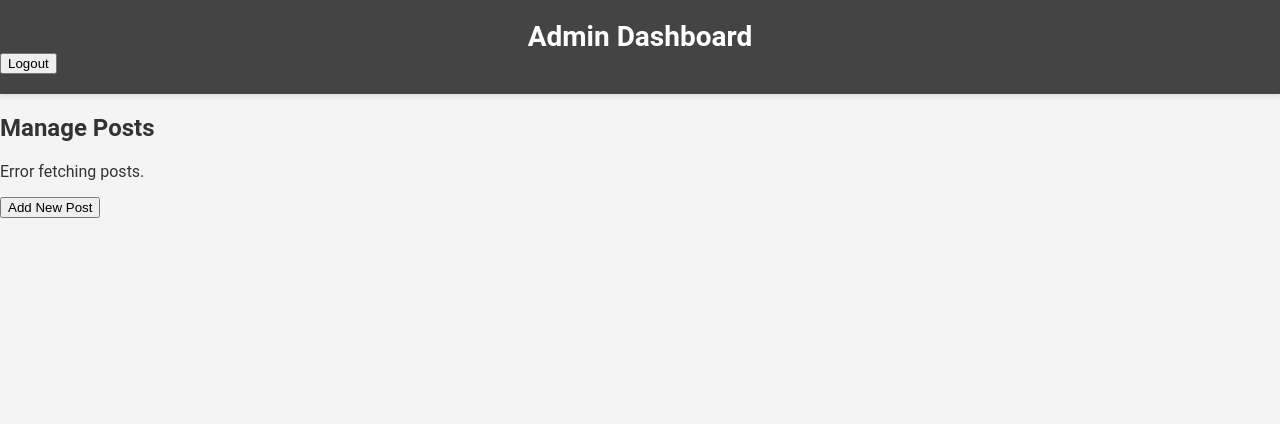
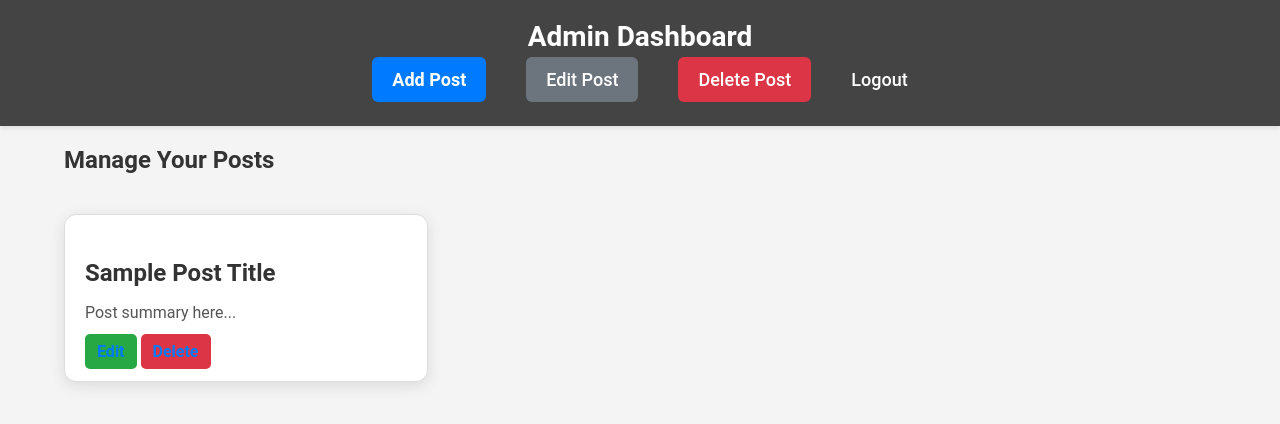
Before and after one commit to NexusGKSoftwares/CMS, a website: page frontend/admin/dashboard.html in a window 1280 px wide. Drawn offline with Linux system fonts and the light colour scheme; no server answers.

Commit message:
"Updated admin dashboard HTML structure and added navigation links"

```diff
--- a/frontend/admin/dashboard.html
+++ b/frontend/admin/dashboard.html
@@ -3,23 +3,36 @@
 <head>
     <meta charset="UTF-8">
     <meta name="viewport" content="width=device-width, initial-scale=1.0">
+    <title>Admin Dashboard - CMS</title>
     <link rel="stylesheet" href="../assets/css/style.css">
-  <title>Admin Dashboard</title>
 </head>
 <body>
     <header>
+        <div class="container">
             <h1>Admin Dashboard</h1>
-    <button id="logoutBtn">Logout</button>
+            <nav>
+                <ul>
+                    <li><a href="add_post.html" class="btn-primary">Add Post</a></li>
+                    <li><a href="edit_post.html" class="btn-secondary">Edit Post</a></li>
+                    <li><a href="delete_post.html" class="btn-danger">Delete Post</a></li>
+                    <li><a href="#" class="btn-logout">Logout</a></li>
+                </ul>
+            </nav>
+        </div>
     </header>
 
-  <main>
-    <h2>Manage Posts</h2>
-    <div id="postsList">
-      <!-- List of posts will be dynamically injected here -->
+    <section class="dashboard-content">
+        <div class="container">
+            <h2>Manage Your Posts</h2>
+            <div class="post-cards">
+                <div class="post-card">
+                    <h3>Sample Post Title</h3>
+                    <p>Post summary here...</p>
+                    <a href="edit_post.html" class="btn-edit">Edit</a>
+                    <a href="delete_post.html" class="btn-delete">Delete</a>
                 </div>
-    <button id="addPostBtn">Add New Post</button>
-  </main>
-
-  <script src="../assets/js/admin.js"></script>
+            </div>
+        </div>
+    </section>
 </body>
 </html>
```
Lines whose indentation alone changed are shown as unchanged.
